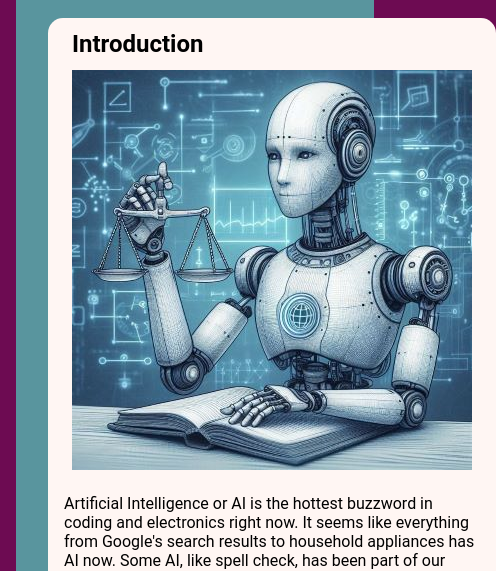
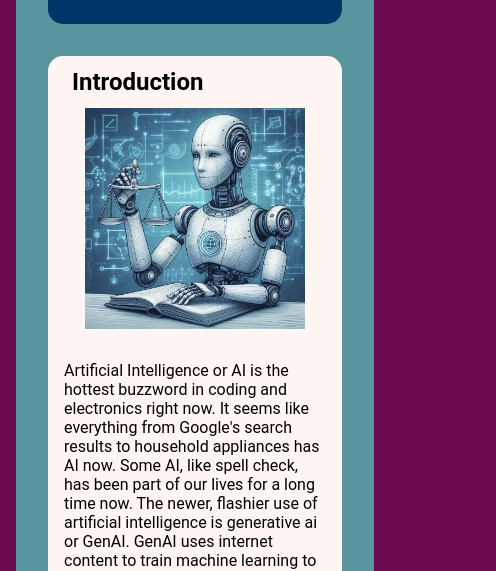
Before and after one commit to iui-hh-2025/group2, a plain HTML site: page index.html in a window 390 px wide. Shown: the part 261-832 px from the top of the page, 496 px wide, since content can reach past the window. Drawn offline with Linux system fonts and the light colour scheme.

Commit message:
Updated CSS for Page 1 (Issue 5)
Created a responsive design for page 1 of our site; settings created for best image views

```diff
--- a/stylesheets/index.css
+++ b/stylesheets/index.css
@@ -135,3 +135,82 @@ ul li {
 ul {
     padding-left: 0;
     }
+
+
+
+	/*FIRST BREAK POINT === tablet */
+        @media only screen and (max-width : 900px) {
+
+            .grid-container {
+                display: grid;
+                grid-template-areas:
+                    "nav nav nav nav"
+					"header header header header"
+					"main main main main"
+					"aside1 aside1 aside1 aside1"
+					"aside2 aside2 aside2 aside2"
+					"footer footer footer footer";
+				row-gap: 2rem;
+				column-gap: 2rem;
+				background-color: #59959E;
+				padding: 2rem;
+				border-radius: 1rem;
+            }
+
+
+			img.float-right {
+				width: 50%;
+				min-width: 250px;
+				}
+
+			img.center {
+				display: block;
+				margin-left: auto;
+				margin-right: auto;
+				width: 75%;
+				max-width: 400px;
+				}
+
+        }
+
+        /*SECOND BREAK POINT === mobile */
+        @media only screen and (max-width : 600px) {
+
+            .grid-container {
+                display: grid;
+                grid-template-areas:
+                    "nav nav nav nav"
+                    "header header header header"
+                    "main main main main"
+                    "aside1 aside1 aside1 aside1"
+					"aside2 aside2 aside2 aside2"
+                    "footer footer footer footer";
+                row-gap: 2rem;
+				column-gap: 2rem;
+				background-color: #59959E;
+				padding: 2rem;
+				border-radius: 1rem;
+            }
+
+			img.float-right {
+				float: none;
+				display: block;
+				margin-left: auto;
+				margin-right: auto;
+				width:75%;
+				min-width: 150px;
+			}
+
+			img.center {
+				display: block;
+				margin-left: auto;
+				margin-right: auto;
+				width: 75%;
+				min-width: 150px;
+				}
+
+			footer {
+				padding: 0;
+			}
+
+        }
```
